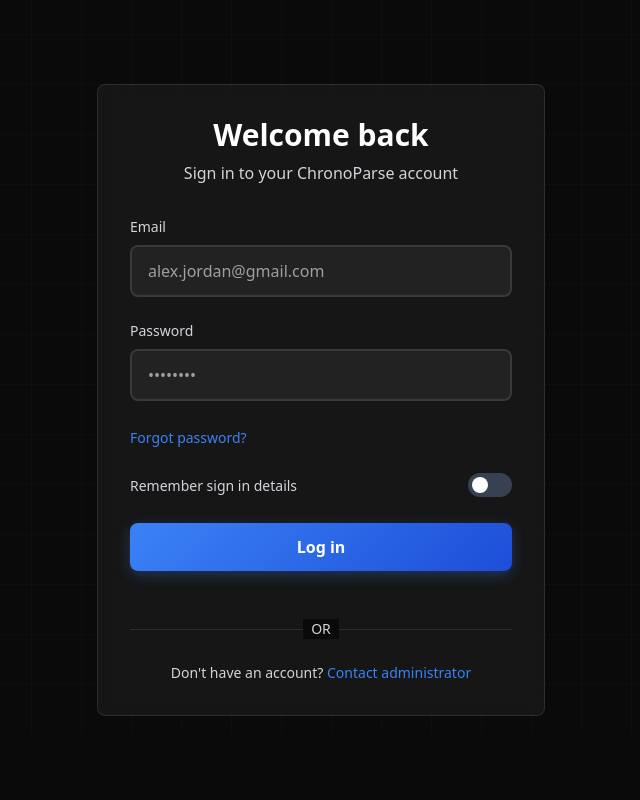
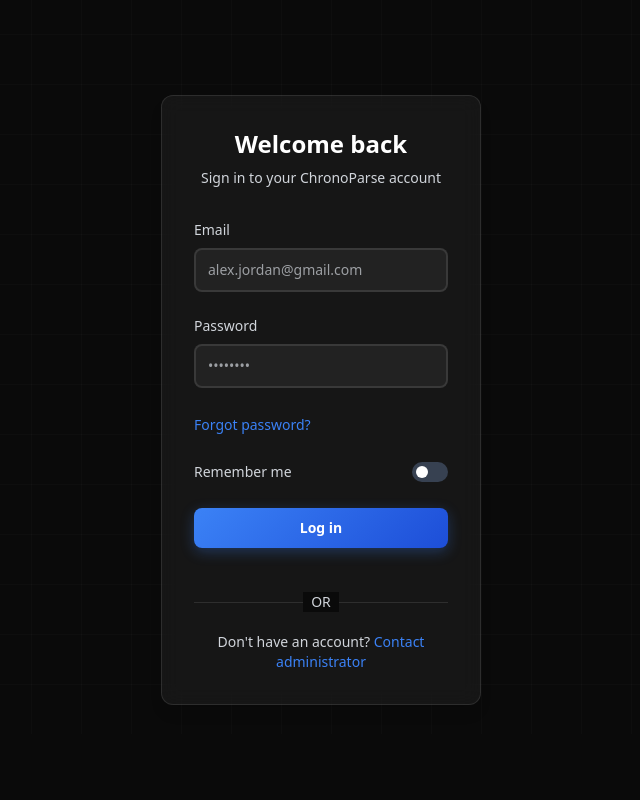
Before and after one commit to mhafiz71/chrono_parse, a Django app: page /login/ in a window 1280 px wide. Shown: the part 66-866 px from the top of the page, without its empty margins (319-959 px from the left). Run offline with Django 5.2, Linux system fonts and the light colour scheme; style sheets or scripts are compiled from the project's sources; some libraries are stand-ins or nearby versions.

Commit message:
Implement custom login view to redirect authenticated users to the student dashboard; update login template for improved layout and accessibility

```diff
--- a/chronopars/settings.py
+++ b/chronopars/settings.py
@@ -27,7 +27,7 @@ SECRET_KEY = config(
 # SECURITY WARNING: don't run with debug turned on in production!
 DEBUG = config('DEBUG', default=True, cast=bool)
 
-ALLOWED_HOSTS = config('ALLOWED_HOSTS', default='localhost,127.0.0.1',
+ALLOWED_HOSTS = config('ALLOWED_HOSTS', default='localhost,127.0.0.1,chrono-parse.onrender.com',
                        cast=lambda v: [s.strip() for s in v.split(',')])
 
 
--- a/chronopars/urls.py
+++ b/chronopars/urls.py
@@ -19,11 +19,12 @@ from django.urls import path, include
 from django.contrib.auth import views as auth_views
 from django.conf import settings
 from django.conf.urls.static import static
+from core.views import CustomLoginView
 
 urlpatterns = [
     path('admin/', admin.site.urls),
     path('', include('core.urls')),
-    path('login/', auth_views.LoginView.as_view(template_name='core/login.html'), name='login'),
+    path('login/', CustomLoginView.as_view(), name='login'),
     path('logout/', auth_views.LogoutView.as_view(), name='logout'),
     # path("__reload__/", include("django_browser_reload.urls")),
 ]
--- a/core/templates/core/login.html
+++ b/core/templates/core/login.html
@@ -3,13 +3,13 @@
 
 {% block content %}
 <div class="min-h-screen flex items-center justify-center py-12 px-4 sm:px-6 lg:px-8">
-    <div class="max-w-md w-full">
+    <div class="w-80 max-w-[20rem]">
         <!-- Login Form Card -->
-        <div class="login-card p-8 rounded-lg">
+        <div class="login-card p-8 rounded-xl shadow-lg border border-gray-200">
             <!-- Header -->
             <div class="text-center mb-8">
-                <h1 class="text-3xl font-bold text-primary mb-2">Welcome back</h1>
-                <p class="text-secondary text-base">Sign in to your ChronoParse account</p>
+                <h1 class="text-2xl font-bold text-primary mb-2">Welcome back</h1>
+                <p class="text-secondary text-sm">Sign in to your ChronoParse account</p>
             </div>
             <form method="post" class="space-y-6" x-data="{ rememberMe: false }">
                 {% csrf_token %}
@@ -22,7 +22,7 @@
                         name="username"
                         id="username"
                         required
-                        class="login-input block w-full px-4 py-3 rounded-lg"
+                        class="login-input block w-full px-3 py-2.5 rounded-lg text-sm"
                         placeholder="alex.jordan@gmail.com"
                         value="">
                 </div>
@@ -35,7 +35,7 @@
                         name="password"
                         id="password"
                         required
-                        class="login-input block w-full px-4 py-3 rounded-lg"
+                        class="login-input block w-full px-3 py-2.5 rounded-lg text-sm"
                         placeholder="••••••••">
                 </div>
 
@@ -49,17 +49,17 @@
                 <!-- Remember Me Toggle -->
                 <div class="flex items-center justify-between">
                     <label class="flex items-center text-secondary text-sm">
-                        <span>Remember sign in details</span>
+                        <span>Remember me</span>
                     </label>
                     <div class="toggle-switch">
                         <button
                             type="button"
                             @click="rememberMe = !rememberMe"
                             :class="rememberMe ? 'bg-accent' : 'bg-toggle-off'"
-                            class="relative inline-flex h-6 w-11 items-center rounded-full transition-colors duration-200 ease-in-out focus:outline-none focus:ring-2 focus:ring-accent focus:ring-offset-2 focus:ring-offset-background">
+                            class="relative inline-flex h-5 w-9 items-center rounded-full transition-colors duration-200 ease-in-out focus:outline-none focus:ring-2 focus:ring-accent focus:ring-offset-2 focus:ring-offset-background">
                             <span
-                                :class="rememberMe ? 'translate-x-6' : 'translate-x-1'"
-                                class="inline-block h-4 w-4 transform rounded-full bg-white transition-transform duration-200 ease-in-out">
+                                :class="rememberMe ? 'translate-x-5' : 'translate-x-1'"
+                                class="inline-block h-3 w-3 transform rounded-full bg-white transition-transform duration-200 ease-in-out">
                             </span>
                         </button>
                     </div>
@@ -67,9 +67,9 @@
 
                 <!-- Error Messages -->
                 {% if form.errors %}
-                <div class="error-message rounded-lg p-4">
+                <div class="error-message rounded-lg p-3">
                     <div class="flex">
-                        <svg class="h-5 w-5 text-red-400 mr-2 flex-shrink-0" fill="none" stroke="currentColor" viewBox="0 0 24 24">
+                        <svg class="h-4 w-4 text-red-400 mr-2 flex-shrink-0" fill="none" stroke="currentColor" viewBox="0 0 24 24">
                             <path stroke-linecap="round" stroke-linejoin="round" stroke-width="2" d="M12 8v4m0 4h.01M21 12a9 9 0 11-18 0 9 9 0 0118 0z"></path>
                         </svg>
                         <div class="text-red-300 text-sm">
@@ -84,12 +84,12 @@
                 {% endif %}
 
                 <!-- Submit Button -->
-                <button type="submit" class="login-button w-full py-3 px-4 rounded-lg font-semibold text-white transition-all duration-200">
+                <button type="submit" class="login-button w-full py-2.5 px-4 rounded-lg font-semibold text-white transition-all duration-200 text-sm">
                     Log in
                 </button>
 
                 <!-- Divider -->
-                <div class="relative my-6">
+                <div class="relative my-5">
                     <div class="absolute inset-0 flex items-center">
                         <div class="w-full border-t border-divider"></div>
                     </div>
--- a/core/views.py
+++ b/core/views.py
@@ -13,6 +13,8 @@ from django.views import View
 from django.contrib import messages
 from django.contrib.auth.decorators import login_required
 from django.contrib.auth.mixins import LoginRequiredMixin
+from django.contrib.auth.views import LoginView
+from django.urls import reverse_lazy
 from xhtml2pdf import pisa
 from PIL import Image, ImageDraw, ImageFont
 import base64
@@ -27,6 +29,17 @@ class EventObject:
     def __init__(self, event_dict):
         for key, value in event_dict.items():
             setattr(self, key, value)
+
+
+# Custom Login View that redirects authenticated users
+class CustomLoginView(LoginView):
+    template_name = 'core/login.html'
+
+    def dispatch(self, request, *args, **kwargs):
+        # If user is already authenticated, redirect to student dashboard
+        if request.user.is_authenticated:
+            return redirect('student_dashboard')
+        return super().dispatch(request, *args, **kwargs)
 
 # --- HELPER 1: For parsing time like "7:00a - 9:55a" ---
 
```
Also changed, not shown: db.sqlite3.
